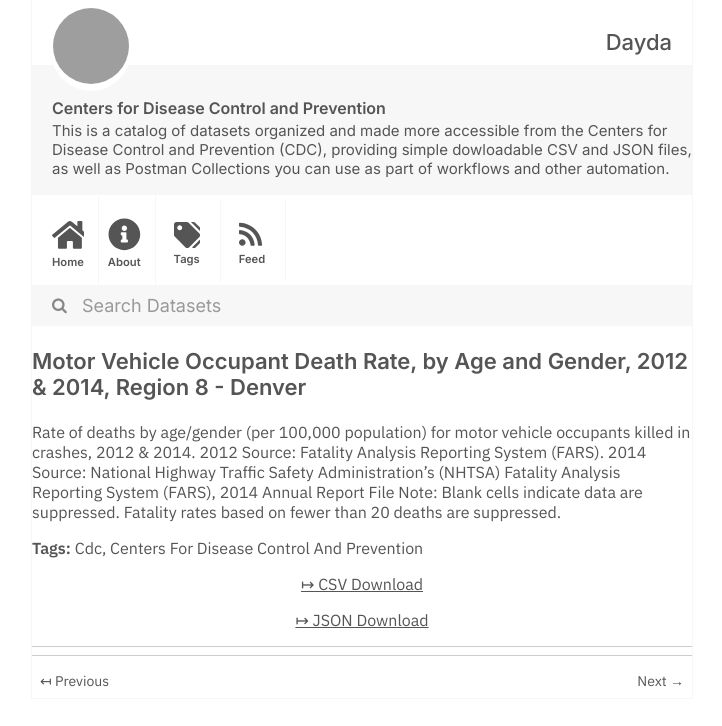
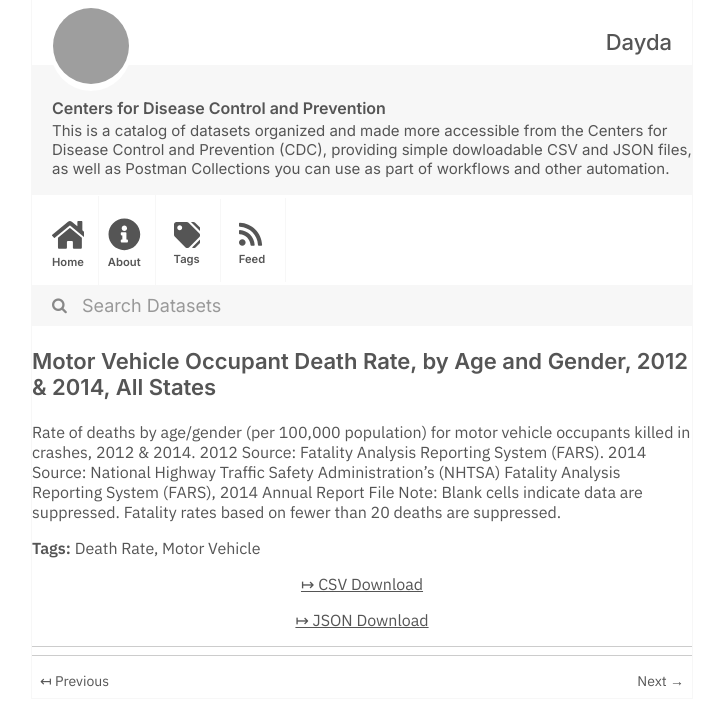
Before and after one commit to dayda-entities/centers-for-disease-control-and-prevention, a Jekyll site: the page built from _posts/2020-11-12-motor-vehicle-occupant-death-r.md, in a window 1280 px wide, cut to the strip 0-726 px from the top of the page. Shown: the whole strip, without its empty margins (278-1000 px from the left). Built offline with Jekyll 4.4.1, drawn with Linux system fonts in a browser that asks for light colours; grey boxes are pictures that could not be loaded.

Commit message:
Publish Data

```diff
--- a/_posts/2020-11-12-motor-vehicle-occupant-death-r.md
+++ b/_posts/2020-11-12-motor-vehicle-occupant-death-r.md
@@ -1,17 +1,15 @@
 ---
-title: >-
-  Motor Vehicle Occupant Death Rate, by Age and Gender, 2012 & 2014, Region 8 -
-  Denver
-created: '2020-11-12T12:13:34.113678'
-modified: '2020-11-12T12:13:34.113689'
+title: 'Motor Vehicle Occupant Death Rate, by Age and Gender, 2012 & 2014, All States'
+created: '2020-11-12T12:16:10.353500'
+modified: '2021-04-21T19:38:03.114655'
 state: active
 type: dataset
 tags:
-  - Cdc
-  - Centers For Disease Control And Prevention
+  - Death Rate
+  - Motor Vehicle
 groups: []
-csv_url: 'https://data.cdc.gov/api/views/8i5t-42wz/rows.csv?accessType=DOWNLOAD'
-json_url: 'https://data.cdc.gov/api/views/8i5t-42wz/rows.json?accessType=DOWNLOAD'
+csv_url: 'https://data.cdc.gov/api/views/rqg5-mkef/rows.csv?accessType=DOWNLOAD'
+json_url: 'https://data.cdc.gov/api/views/rqg5-mkef/rows.json?accessType=DOWNLOAD'
 layout: post
 
 ---
```
